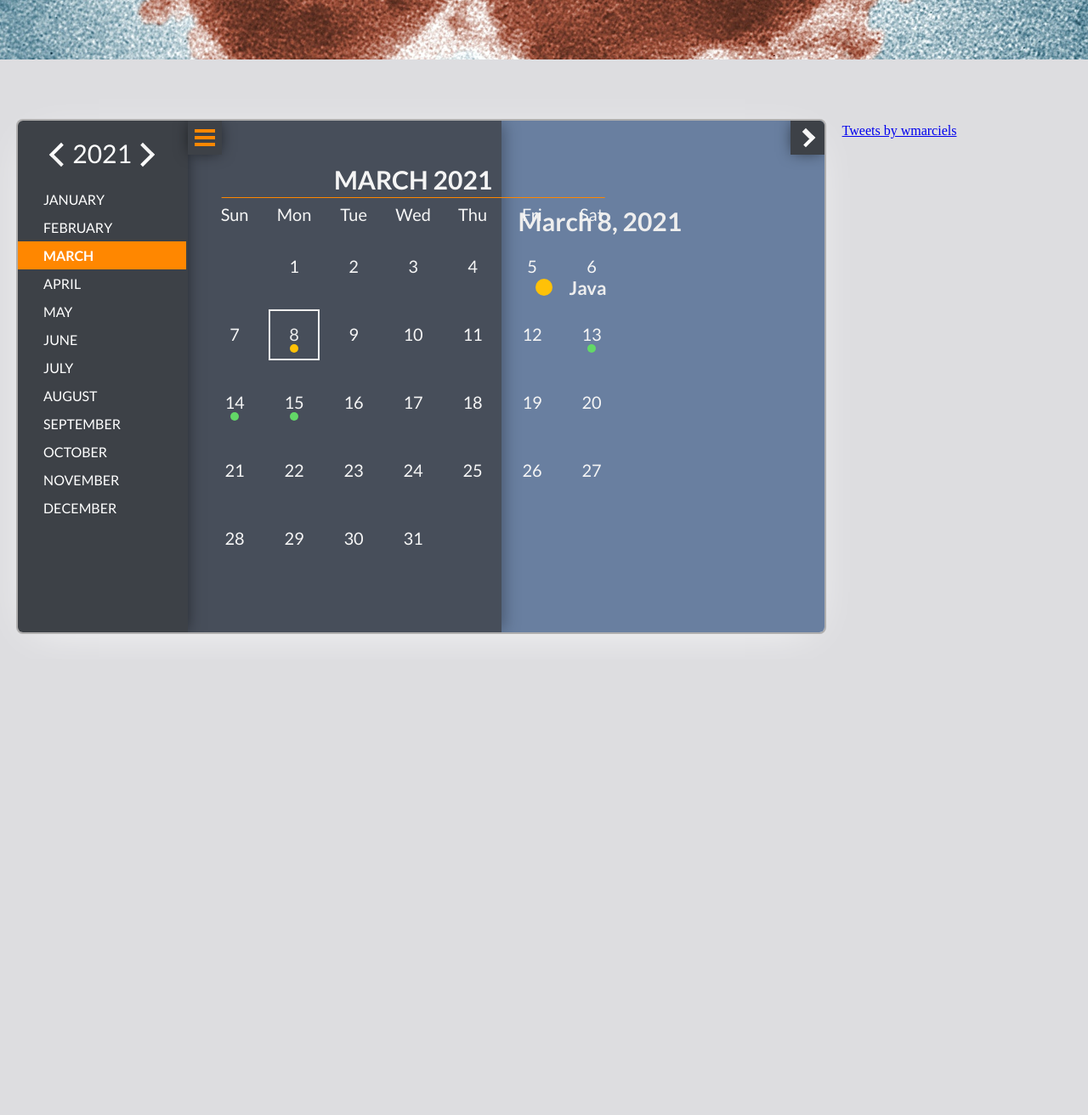
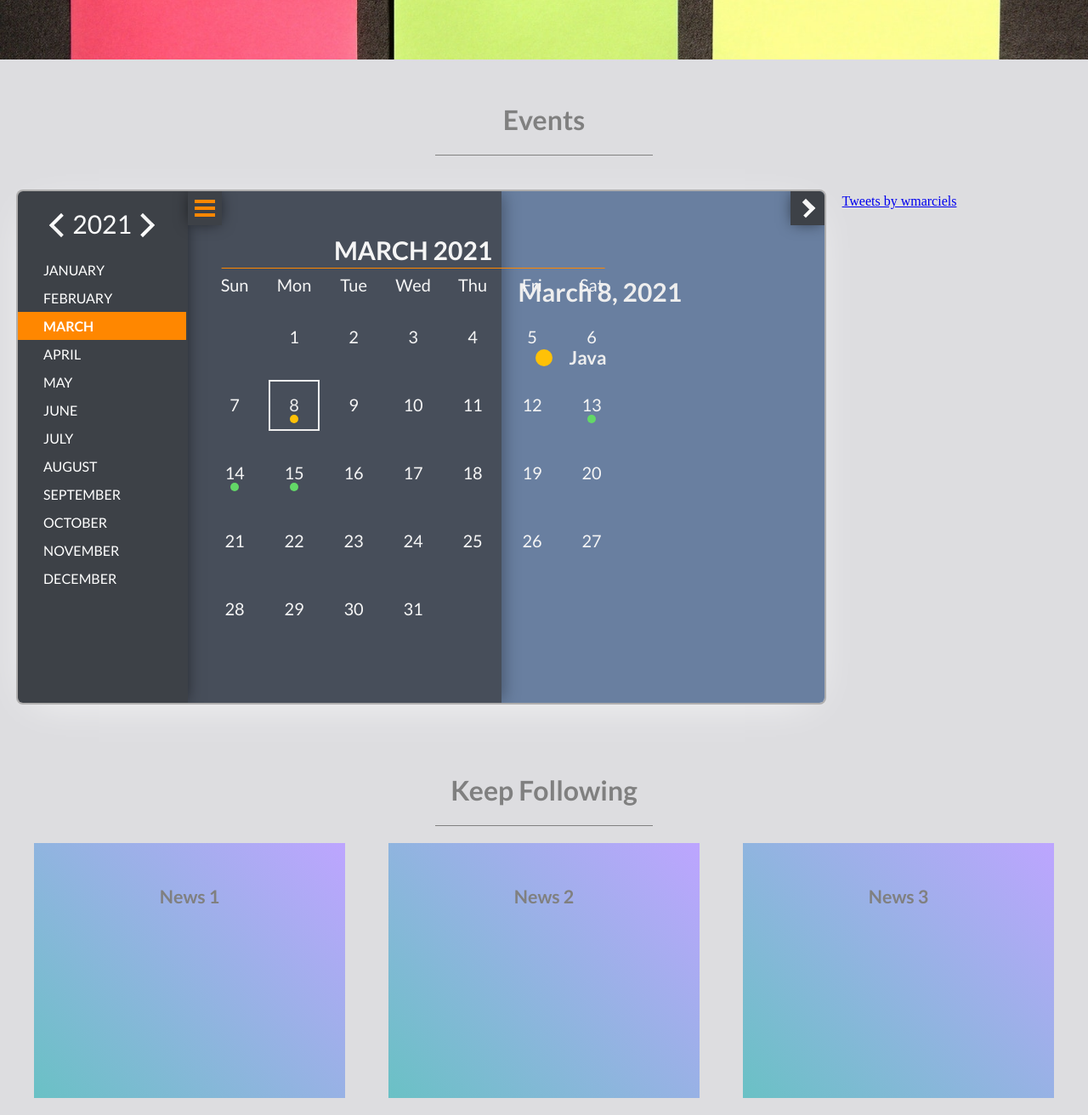
Before and after one commit to JacquelineTida/arboverse, a plain HTML site: page news.html in a window 1280 px wide. Shown: the part 480-1792 px from the top of the page at 85% size. Before the commit the page ends 1256 px from the top, so only its background shows below. Drawn offline with nearby package versions, Linux system fonts and the light colour scheme.

Commit message:
added updates to index version 2

```diff
--- a/Resources/css/index.css
+++ b/Resources/css/index.css
@@ -1,7 +1,7 @@
 body{
     font-size: 16px;
     font-family: lato, sans-serif,serif;
-    background-color: #dddde0;
+    background-color: hsl(0, 0%, 95%);
     margin: 0 auto;
 }
 /*Navegador*/
@@ -68,7 +68,7 @@ h1 .color{
 }
 .banner h1{
     font-family: lato, sans-serif, arial;
-    font-size: 3rem;
+    font-size: 3.5rem;
     text-align: center;
     padding-top: 10rem;
     color:white;
@@ -76,8 +76,11 @@ h1 .color{
 .banner h3{
     font-family: lato, sans-serif, arial;
     text-align:center;
-    font-size: 1.2rem;
+    font-size: 1.5rem;
     color: white;
+}
+.banner span{
+    color: #ff8800;
 }
 /*main content*/
 #main-content{
@@ -95,18 +98,19 @@ h1 .color{
 }
 .content h2{
     font-family: lato, sans-serif, arial;
-    font-size: 1.3rem;
+    font-size: 2rem;
     text-align: center;
-    border-top: solid 0.4px rgba(121, 118, 118,0.3);
+    border-bottom: solid 0.4px rgba(121, 118, 118,0.3);
     width: 50%;
     margin: 0 auto;
     color:#3e6ca5;
+    padding-bottom: 15px;
 }
 .content p{
     padding-top: 35px;
     width: 90%;
     margin: 0 auto;
-    color:rgb(121, 118, 118);
+    color:#666569;
     line-height: 2;
     font-size: 1.3rem;
     text-align: justify;
@@ -122,9 +126,10 @@ h1 .color{
 }
 .mainfunding h2{
     font-family: lato, sans-serif, arial;
-    font-size: 1.3rem;
+    font-size: 1.8rem;
     text-align: center;
-    border-top: solid 0.4px rgba(121, 118, 118,0.3);
+    border-bottom: solid 0.4px rgba(121, 118, 118,0.3);
+    padding-bottom: 15px;
     width: 35%;
     margin: 0 auto;
     color:#3e6ca5;
@@ -158,8 +163,10 @@ h1 .color{
 }
 .media h4{
     font-family: lato, sans serif, arial;
+    font-size: 1.2rem;
     color: rgb(119, 118, 118);
-    border-top: solid 0.4px rgba(121, 118, 118,0.3);
+    border-bottom: solid 0.4px rgba(121, 118, 118,0.3);
+    padding-bottom: 10px;
     width: 80%;
     margin: 0 auto;
 }
@@ -173,7 +180,8 @@ footer{
     color: white;
     display: flex;
     justify-content: space-between;
-    font-size: 0.7rem;
-    padding: 0 30px;
+    align-content: center;
+    font-size: 0.8rem;
+    padding: 5px 30px;
     border-radius: 8px;
 }
--- a/Resources/css/news.css
+++ b/Resources/css/news.css
@@ -59,8 +59,8 @@ h1 .color{
     margin-top: 70px;
 }
 .banner{
-    background-image: url("/Resources/images/pexels-cdc-3992945.jpg");
-    background-position: center;
+    background-image: url("/Resources/images/pexels-breakingpic-3297.jpg");
+    background-position:initial;
     background-repeat: no-repeat;
     background-size: cover;
     background-attachment: fixed;
@@ -78,23 +78,61 @@ h1 .color{
     text-align:center;
     font-size: 1.2rem;
     color: whitesmoke;
+    padding-top: 17rem;
 }
 
 /* CALENDAR */
 #calendar {
     font-family: lato, serif;
     width: 75%;
-    margin-top: 70px;
+    margin-top: 40px;
     margin-bottom: 30px;
 }
 #jerry{
     padding-right: 10px;
     display: flex;
 }
+.events{
+    width: 20%;
+    margin: 0 auto;
+    font-family: lato, sans-serif;
+    font-size: 1rem;
+    color:grey;
+    text-align: center;
+    padding-top: 30px;
+    border-bottom: solid 1px gray;
+}
 .twitterbox{
     width: 22%;
     height: 80px;
-    margin-top: 75px;
+    margin-top: 45px;
     margin-bottom: 10px;
-
 }
+.news{
+    width: 20%;
+    margin: 0 auto;
+    font-family: lato, sans-serif;
+    font-size: 1rem;
+    color:grey;
+    text-align: center;
+    padding-top: 30px;
+    border-bottom: solid 1px gray;
+}
+.thenews{
+    width: 100%;
+    display: flex;
+    flex-wrap: nowrap;
+    justify-content: space-between;
+    padding: 10px 30px;
+}
+.thenewsunit{
+    text-align: center;
+    font-family: lato, serif;
+    font-size: 2rem;
+    color: gray;
+    display: block;
+    margin:10px;
+    width:30%;
+    height:300px;
+    background: linear-gradient(45deg, #6ac1c5, #bda5ff);
+}
--- a/news.html
+++ b/news.html
@@ -35,12 +35,14 @@
         <header>
         <div id="bannerindex">
             <div class="banner">
-                <h1>News</h1>
                 <h3>Meeting & Course | Fellowship and Scolarship  | Grants </h3>
             </div>
         </div>
         </header>
-
+        <main>
+        <div class="events">
+          <h1> Events </h1>
+        </div>
         <div id="jerry">
             <div id="calendar"></div>
 
@@ -71,11 +73,25 @@
     ]
   });
 })
-
             </script>
             <div class="twitterbox">
               <a class="twitter-timeline" data-width="1200" data-height="550" href="https://twitter.com/wmarciels?ref_src=twsrc%5Etfw">Tweets by wmarciels</a> <script async src="https://platform.twitter.com/widgets.js" charset="utf-8"></script>
             </div>
          </div>
+        <div class="news">
+          <h1>Keep Following</h1>
+        </div>
+          <div class="thenews">
+            <div class="thenewsunit">
+              <h6>News 1</h6>
+            </div>
+            <div class="thenewsunit">
+              <h6>News 2</h6>
+            </div>
+            <div class="thenewsunit">
+              <h6>News 3</h6>
+            </div>
+          </div>
+        </main>
     </body>
 </html>
```
Also changed, not shown: Index.html (+4 -4 lines), research.html (+14 -19 lines), Resources/images/pexels-breakingpic-3297.jpg (added), 1 other file.
